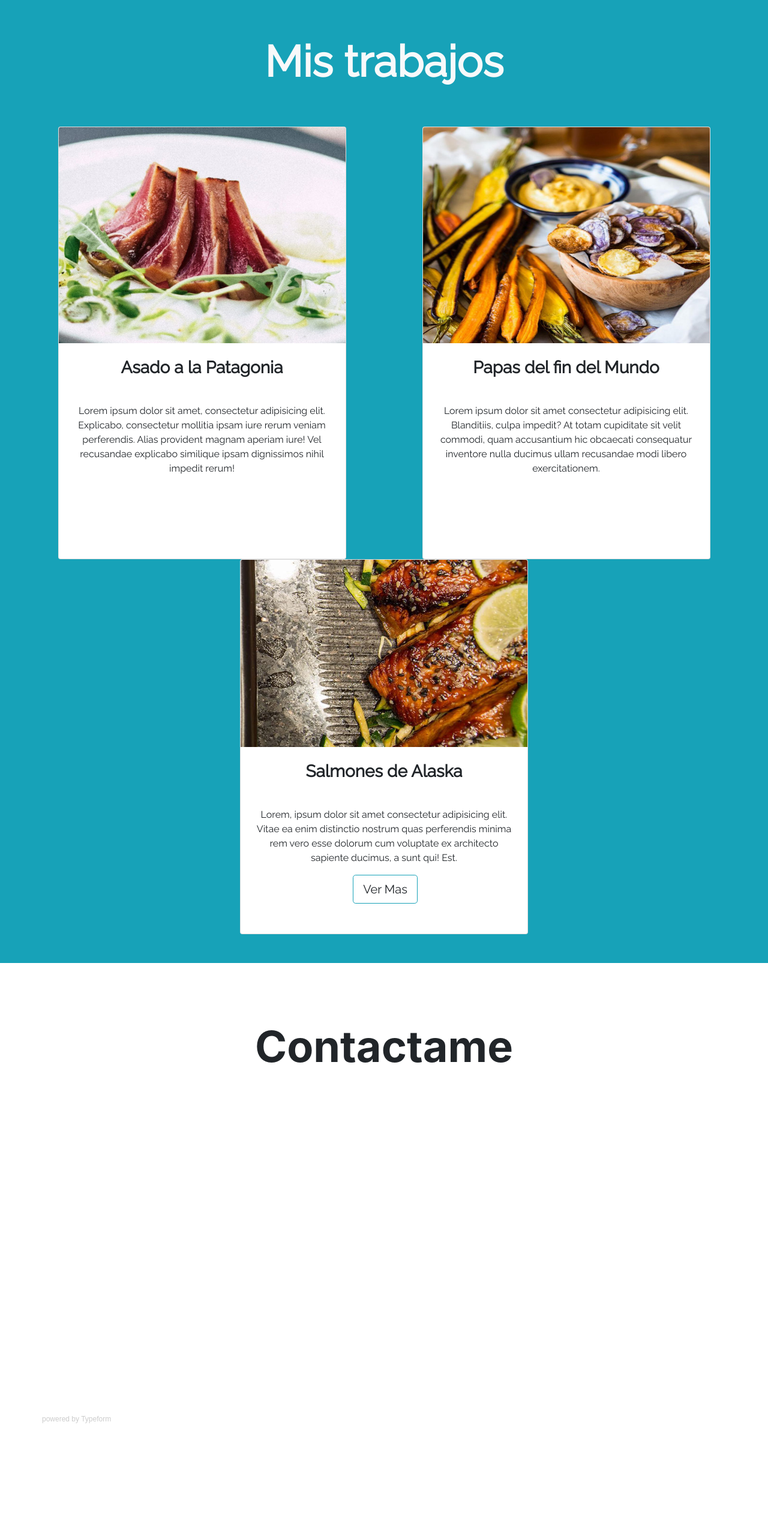
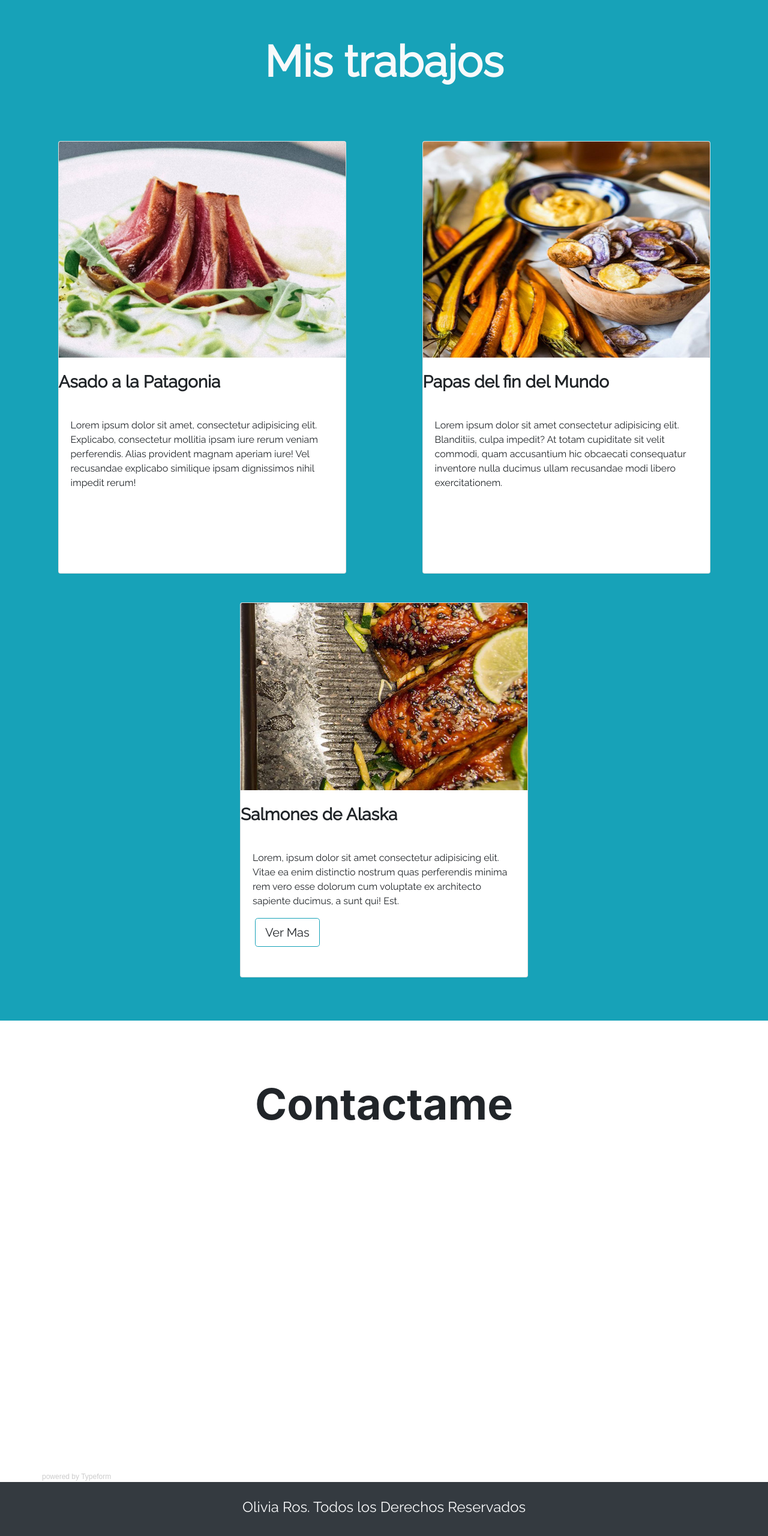
Before and after one commit to KNDL89/oliviaros, a plain HTML site: page index.html in a window 1280 px wide. Shown: the part 1667-4227 px from the top of the page at 60% size. Before the commit the page ends 4109 px from the top, so only its background shows below. Drawn offline with nearby package versions, Linux system fonts and the light colour scheme; a script that the page names is missing.

Commit message:
fixed foot

```diff
--- a/assets/css/style.css
+++ b/assets/css/style.css
@@ -33,3 +33,8 @@ header {
 .font-Raleway {
   font-family: 'Raleway', sans-serif;
 }
+
+.font-foot {
+  font-family: 'Raleway', sans-serif;
+  font-size: 1.5rem;
+}
--- a/index.html
+++ b/index.html
@@ -137,8 +137,8 @@
 
             <section class="bg-info my-5 p-5 font-Raleway" id="my-work">
                 <h2 class="display-3 text-center font-weight-bold text-light mb-3 py-5 ">Mis trabajos</h2>
-                <div class="row text-center">
-                    <div class="card mx-auto" style="width: 30rem;">
+                <div class="row justify-content-around">
+                    <div class="card mx-auto my-4" style="width: 30rem;">
                         <img class="card-img-top h-50" src="./assets/img/card-1.jpg" alt="Card image cap">
                         <h3 class="my-4 font-weight-bold">Asado a la Patagonia</h3>
                         <div class="card-body">
@@ -146,7 +146,7 @@
                         </div>
                     </div>
 
-                    <div class="card mx-auto" style="width: 30rem;">
+                    <div class="card mx-auto my-4" style="width: 30rem;">
                         <img class="card-img-top h-50" src="./assets/img/card-2.jpg" alt="Card image cap">
                         <h3 class="font-weight-bold my-4">Papas del fin del Mundo</h3>
                         <div class="card-body">
@@ -154,7 +154,7 @@
                         </div>
                     </div>
 
-                    <div class="card mx-auto" style="width: 30rem;">
+                    <div class="card mx-auto my-4" style="width: 30rem;">
                         <img class="card-img-top h-50" src="./assets/img/card-3.jpg" alt="Card image cap">
                         <h3 class="font-weight-bold my-4">Salmones de Alaska</h3>
                         <div class="card-body">
@@ -202,10 +202,15 @@
                 </section>
             </div>
 
-            <footer class="text-center p-4">
-              <div class="row d-flex">
-                  <img src="assets/img/logo.png"></a>
-              </div>
-            </footer>
+
+
+            <footer>
+
+                  <div class="text-center bg-dark text-light py-4 font-foot">
+                      <p class="">Olivia Ros. Todos los Derechos Reservados</p>
+                  </div>
+
+          </footer>
+        </div>
         </body>
         </html>
```
